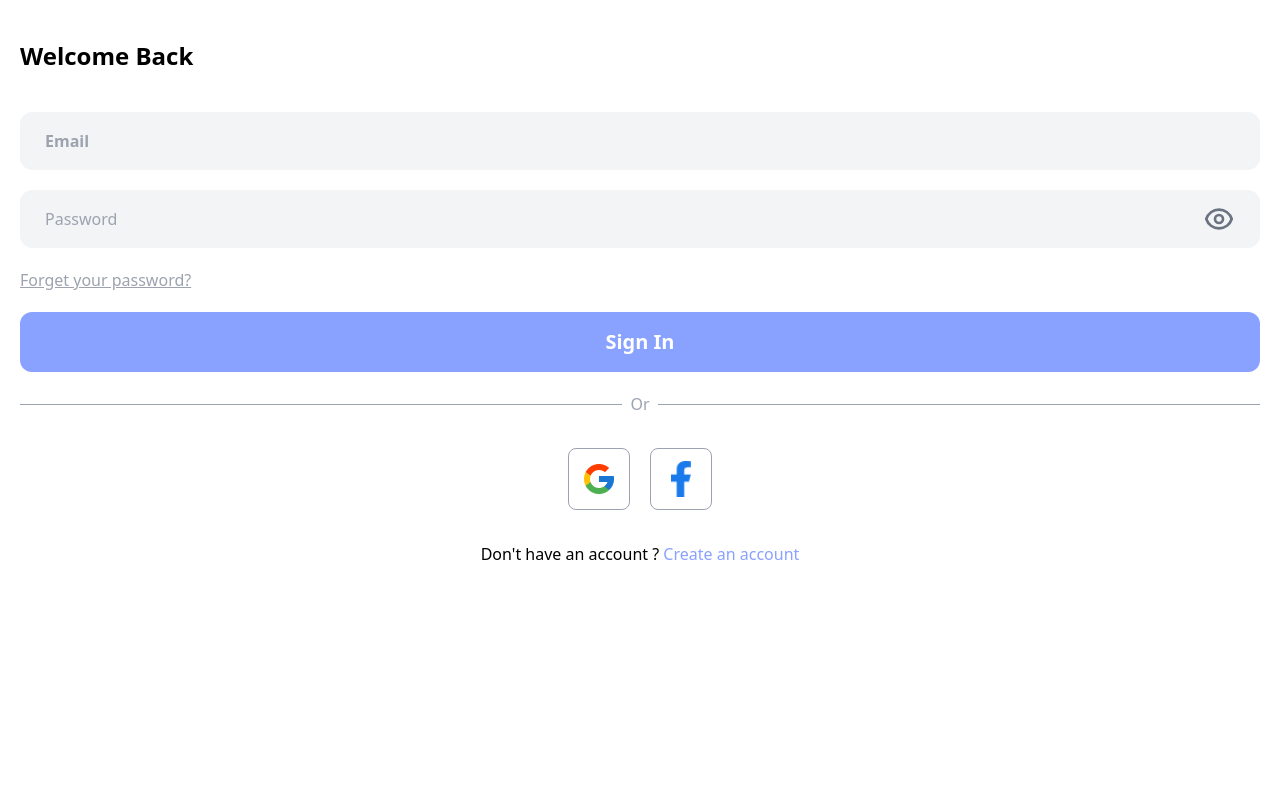
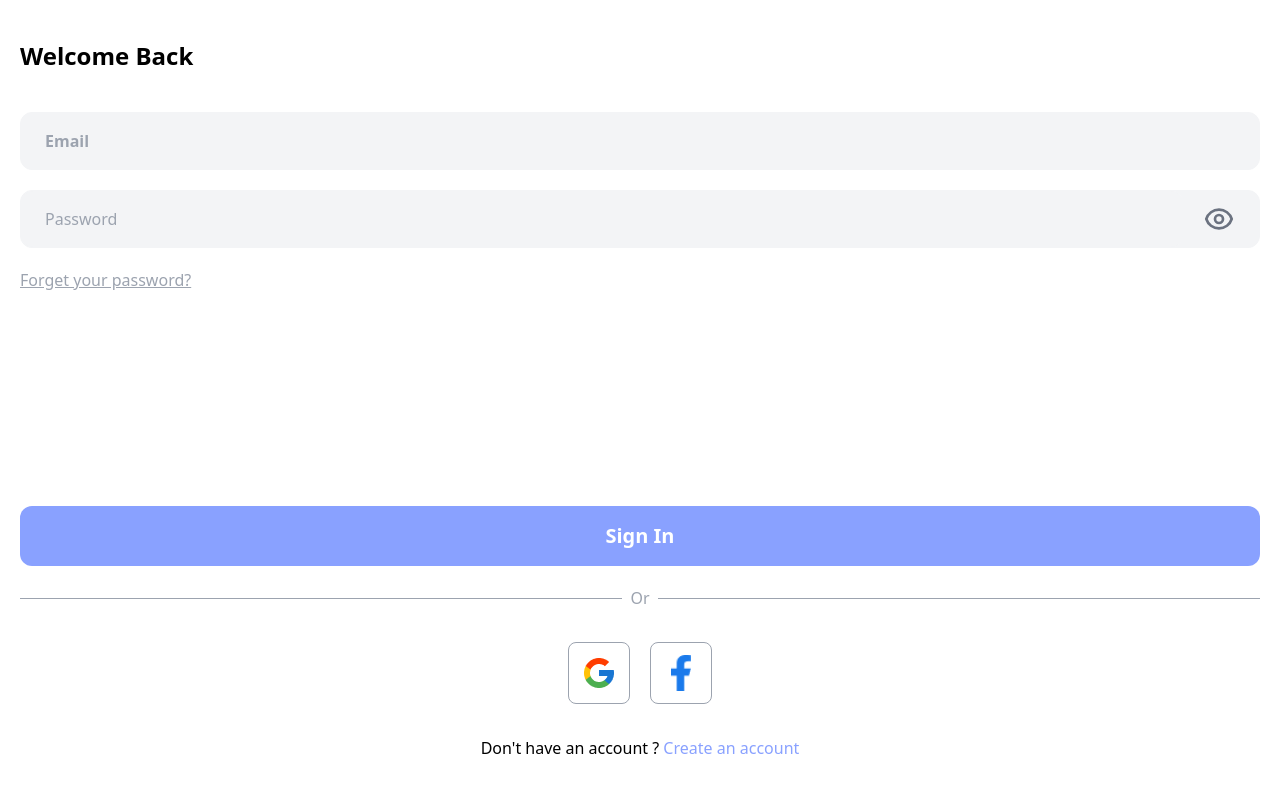
Before and after one commit to yogeshgosavii/WorkoutTracker, a React (Vite) app: page /login in a window 1280 px wide. Shown: the top 792 px of the page. Built offline with nearby package versions, Linux system fonts and the light colour scheme.

Commit message:
Second commit

```diff
--- a/src/LoginForm.jsx
+++ b/src/LoginForm.jsx
@@ -8,7 +8,7 @@ import { Link } from 'react-router-dom'
 
 function LoginForm() {
   return (
-    <div className='p-5  flex max-h-dvh flex-col'>
+    <div className='p-5  flex h-dvh flex-col'>
       <h1 className='text-2xl font-bold mt-5'>Welcome Back</h1>
       <div className='mt-10 flex justify-between flex-col flex-1'>
         <div className='space-y-5'>
```
Also changed, not shown: 1 other file (tests, documents, lock files or other folders).
